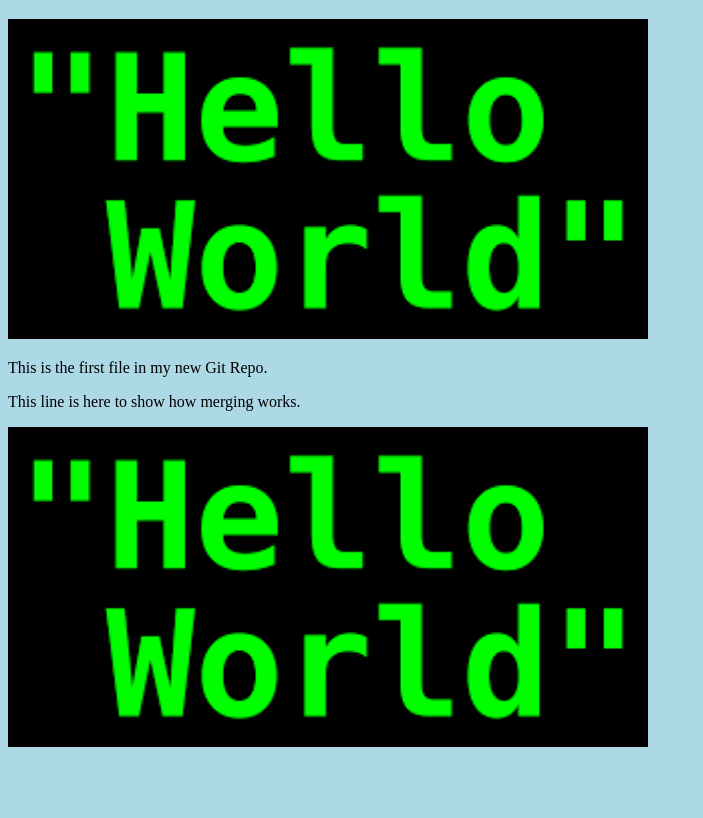
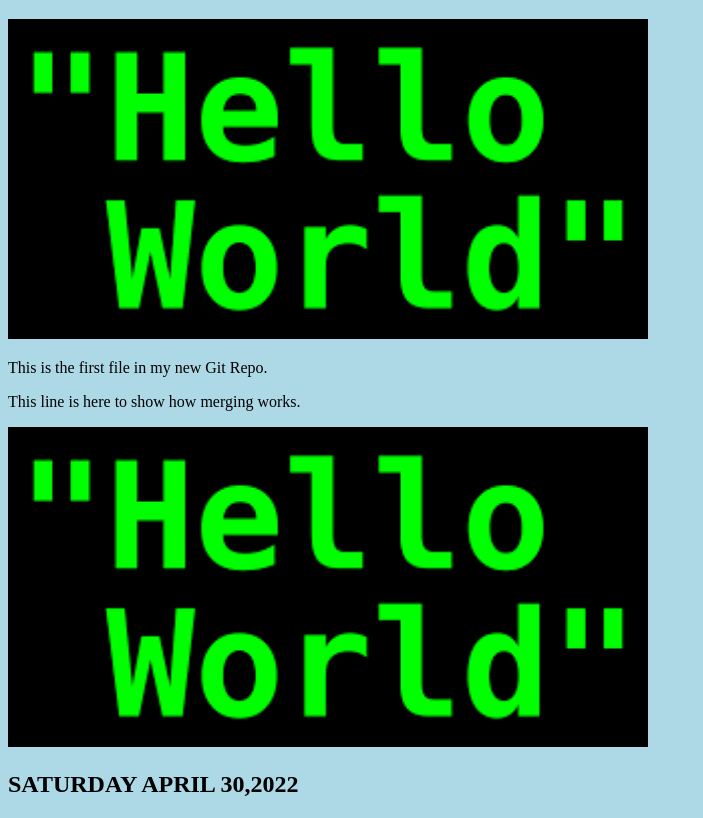
Before and after one commit to pratik31918/hello-world, a plain HTML site: page index.html in a window 1280 px wide. Shown: the part 61-879 px from the top of the page, without its empty margins (0-703 px from the left). Before the commit the page ends 820 px from the top, so only its background shows below. Drawn offline with Linux system fonts and the light colour scheme.

Commit message:
Update index.html
changes made from html-skeleton branch

```diff
--- a/index.html
+++ b/index.html
@@ -12,5 +12,7 @@
 <p>This line is here to show how merging works.</p>
 <div><img src="img_hello_git.jpg" alt="Hello Git" style="width:100%;max-width:640px"></div>
 
+  <h2>SATURDAY APRIL 30,2022</h2>
+
 </body>
 </html>
```
